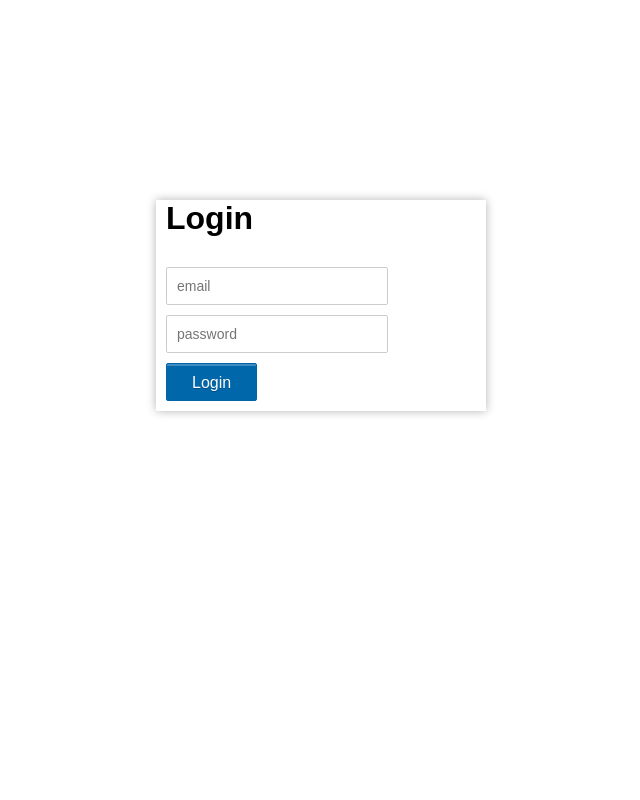
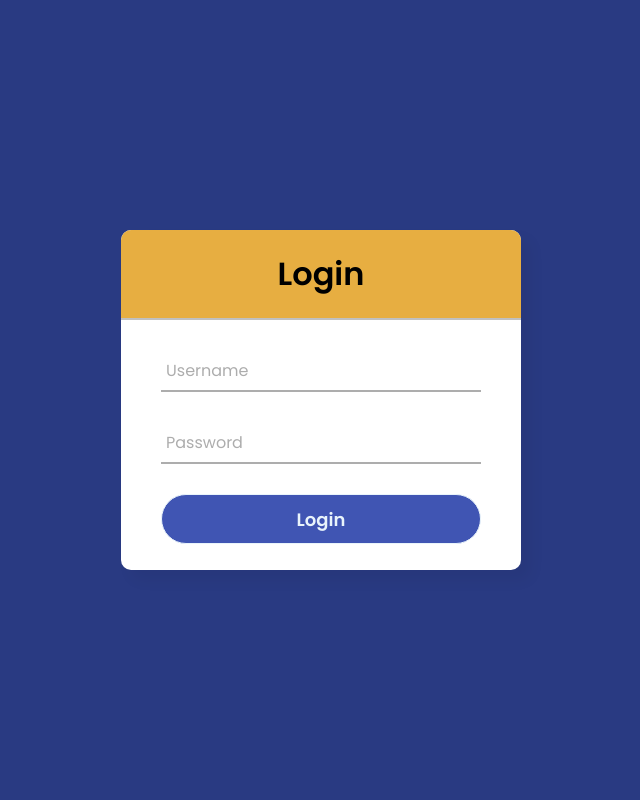
Before and after one commit to MarcZamora/RAM-IT, a PHP site: page /login.html in a window 1280 px wide. Shown: the whole page, without its empty margins (319-959 px from the left). Run offline with PHP 8.4, Linux system fonts and the light colour scheme.

Commit message:
Login
Updated UI

```diff
--- a/code/css/login.css
+++ b/code/css/login.css
@@ -1,51 +1,104 @@
-body {  font-family:Arial,
-        Sans-Serif;
+@import url('https://fonts.googleapis.com/css2?family=Noto+Sans:wght@700&family=Poppins:wght@400;500;600&display=swap');
+*{
+  margin: 0;
+  padding: 0;
+  box-sizing: border-box;
+  font-family: "Poppins", sans-serif;
 }
-
-.clearfix:before, .clearfix:after { content: "";
-                                    display: table;
+body{
+  margin: 0;
+  padding: 0;
+  background: #293a82;
+  height: 100vh;
+  overflow: hidden;
 }
-
-.clearfix:after { clear: both; }
-
-a { color:#0067ab;
-    text-decoration:none;
+.login{
+  position: absolute;
+  top: 50%;
+  left: 50%;
+  transform: translate(-50%, -50%);
+  width: 400px;
+  background: white;
+  border-radius: 10px;
+  box-shadow: 10px 10px 15px rgba(0,0,0,0.05);
 }
-
-a:hover {text-decoration:underline;}
-
-.login{ width: 330px;
-        background-color: #ffffff;
-        box-shadow: 0 0 9px 0 rgba(0, 0, 0, 0.3);
-        margin: 200px auto;
+.login h1{
+  text-align: center;
+  padding: 20px 0;
+  border-bottom: 2px solid silver;
+  background-color: #e7ae41;
+  border-top-left-radius: 10px;
+  border-top-right-radius: 10px;
 }
-
-h1{
-    margin-bottom: 20px;
-    margin-left: 10px;
+.login form{
+  padding: 0 40px;
+  box-sizing: border-box;
+  height: 220px;
 }
-
-input[type='email'], input[type='password'] {   width: 200px;
-                                                border-radius: 2px;border: 1px solid #CCC;
-                                                padding: 10px;
-                                                color: #333;
-                                                font-size: 14px;
-                                                margin-left: 10px;
-                                                margin-top: 10px;
+form .txt_field{
+  position: relative;
+  border-bottom: 2px solid #adadad;
+  margin: 30px 0;
 }
-
-input[type='submit']{   padding: 10px 25px 8px;
-                        color: #fff;
-                        background-color: #0067ab;
-                        text-shadow: rgba(0,0,0,0.24) 0 1px 0;
+.txt_field input{
+  width: 100%;
+  padding: 0 5px;
+  height: 40px;
   font-size: 16px;
-                        box-shadow: rgba(255,255,255,0.24) 0 2px 0 0 inset,#fff 0 1px 0 0;
-                        border: 1px solid #0164a5;
-                        border-radius: 2px;
-                        margin-left: 10px;
-                        margin-top: 10px;
-                        margin-bottom: 10px;
-                        cursor:pointer;
+  border: none;
+  background: none;
+  outline: none;
 }
-
-input[type='submit']:hover {background-color: #024978;}
+.txt_field label{
+  position: absolute;
+  top: 50%;
+  left: 5px;
+  color: #adadad;
+  transform: translateY(-50%);
+  font-size: 16px;
+  pointer-events: none;
+  transition: .5s;
+}
+.txt_field span::before{
+  content: '';
+  position: absolute;
+  top: 40px;
+  left: 0;
+  width: 0%;
+  height: 2px;
+  background: #2691d9;
+  transition: .5s;
+}
+.txt_field input:focus ~ label,
+.txt_field input:valid ~ label{
+  top: -5px;
+  color: #2691d9;
+}
+.txt_field input:focus ~ span::before,
+.txt_field input:valid ~ span::before{
+  width: 100%;
+}
+.pass{
+  margin: -5px 0 20px 5px;
+  color: #a6a6a6;
+  cursor: pointer;
+}
+.pass:hover{
+  text-decoration: underline;
+}
+input[type="submit"]{
+  width: 100%;
+  height: 50px;
+  border: 1px solid;
+  background: #4055b3;
+  border-radius: 25px;
+  font-size: 18px;
+  color: #e9f4fb;
+  font-weight: 700;
+  cursor: pointer;
+  outline: none;
+}
+input[type="submit"]:hover{
+  border-color: #2691d9;
+  transition: .5s;
+}
--- a/login.html
+++ b/login.html
@@ -8,14 +8,17 @@
 <body>
 	<div class="login">
 	<h1>Login</h1>
-	<!--Form-->
 		<form action="authenticate.php" method="post">
-			<label for="email">
-			</label>
-			<input type="email" name="email" placeholder="email" id="email" required>
-			<label for="pswd">
-			</label>
-			<input type="password" name="pswd" placeholder="password" id="pswd" required>
+			<div class="txt_field">
+				<input type="email" name="email" placeholder="" id="email" required>
+				<span></span>
+				<label>Username</label>
+			</div>
+			<div class="txt_field">
+				<input type="password" name="pswd" placeholder="" id="pswd" required>
+				<span></span>
+				<label>Password</label>
+			</div>
 			<input type="submit" value="Login">
 		</form>
 	</div>
```
Lines whose indentation alone changed are shown as unchanged.
